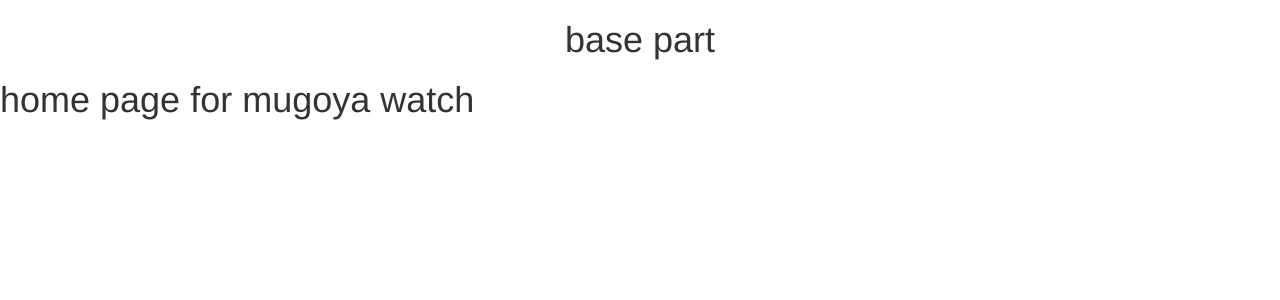
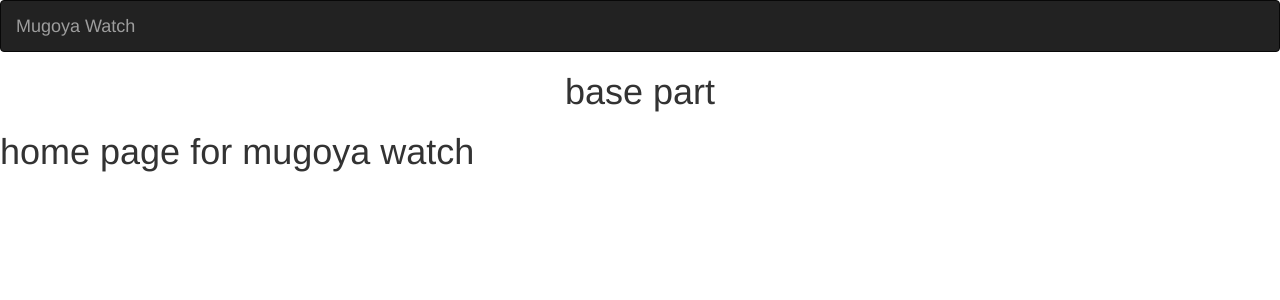
Before and after one commit to trevor-ngugi/mugoya-watch, a Django app: page / in a window 1280 px wide. Shown: the top 300 px of the page. Run offline with Django 3.2, Linux system fonts and the light colour scheme; some libraries are stand-ins or nearby versions.

Commit message:
add navbar.html

```diff
--- a/mugoyawatch/templates/hood/base.html
+++ b/mugoyawatch/templates/hood/base.html
@@ -1,4 +1,5 @@
 {% load bootstrap3 %}
+{% load static%}
 <!DOCTYPE html>
 <html>
 <head>
@@ -16,6 +17,8 @@
 
 </head>
 <body>
+
+    {% include "navbar.html" %}
     {% block content %}
         <h1 class='text-center'>base part</h1>
     {%endblock%}
--- /dev/null
+++ b/mugoyawatch/templates/navbar.html
@@ -0,0 +1,17 @@
+<!DOCTYPE html>
+<html lang="en">
+<head>
+
+  <meta charset="utf-8">
+  <meta name="viewport" content="width=device-width, initial-scale=1">
+</head>
+<body>
+<nav class="navbar navbar-inverse">
+  <div class="container-fluid">
+    <div class="navbar-header">
+      <a class="navbar-brand" href="{% url 'home' %}">Mugoya Watch</a>
+    </div>
+  </div>
+</nav>
+</body>
+</html>
```
